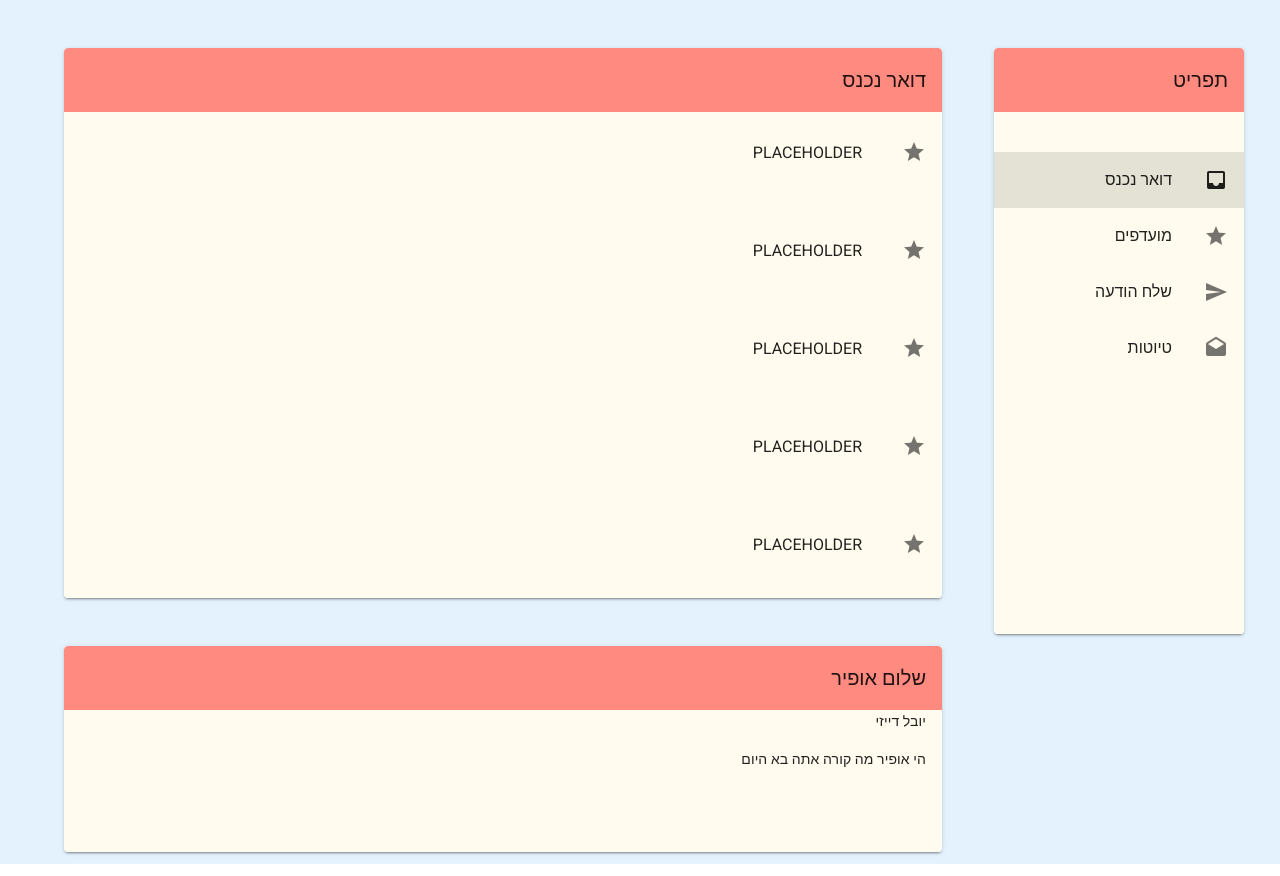
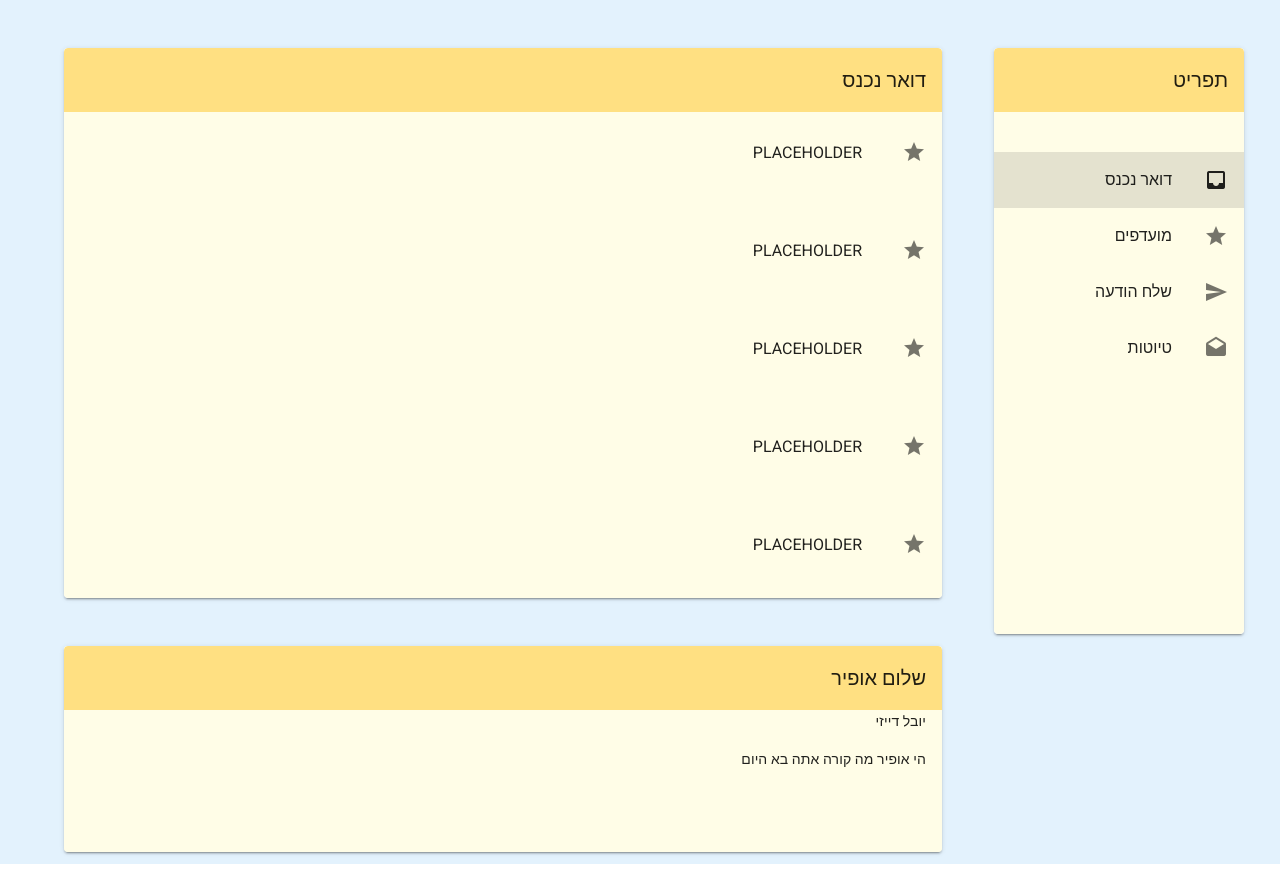
Before and after one commit to SennaTheRedeemer/Gmail, a Vue app: page / in a window 1280 px wide. Built offline with nearby package versions, Linux system fonts and the light colour scheme.

Commit message:
style changes

```diff
--- a/src/components/MailCard.vue
+++ b/src/components/MailCard.vue
@@ -1,10 +1,11 @@
 <template>
     <v-card
+    rounded
     id="scroll-target"
-    class="ml-4 overflow-hidden">
+    class="ml-4 overflow-hidden rounded">
         <v-app-bar
         absolute
-        color="red accent-1"
+        color="amber lighten-3"
         elevate-on-scroll
         scroll-target="#scrollable"
         >
@@ -33,6 +34,9 @@ export default {
 </script>
 <style>
 .viewCard {
-    background-color: #FFFBEE !important;
+    background-color: #FFFDE7 !important;
+}
+.rounded {
+    border-radius: 15px !important;
 }
 </style>
```
